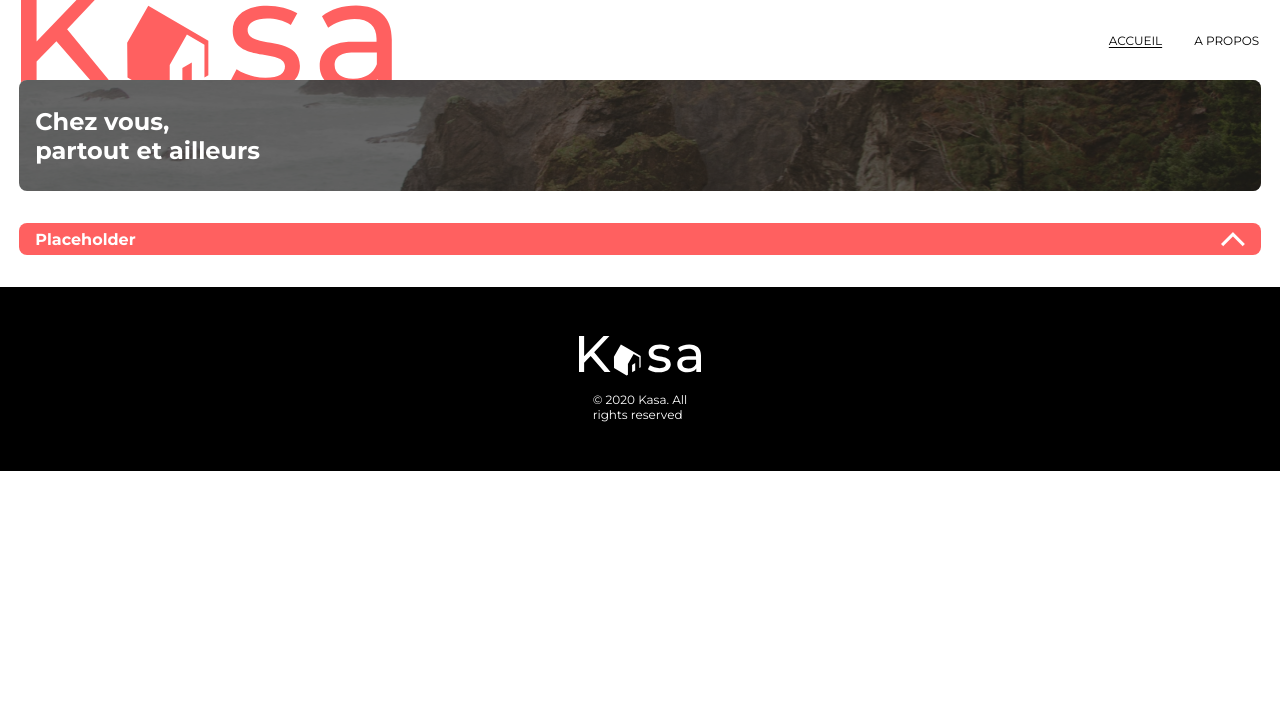
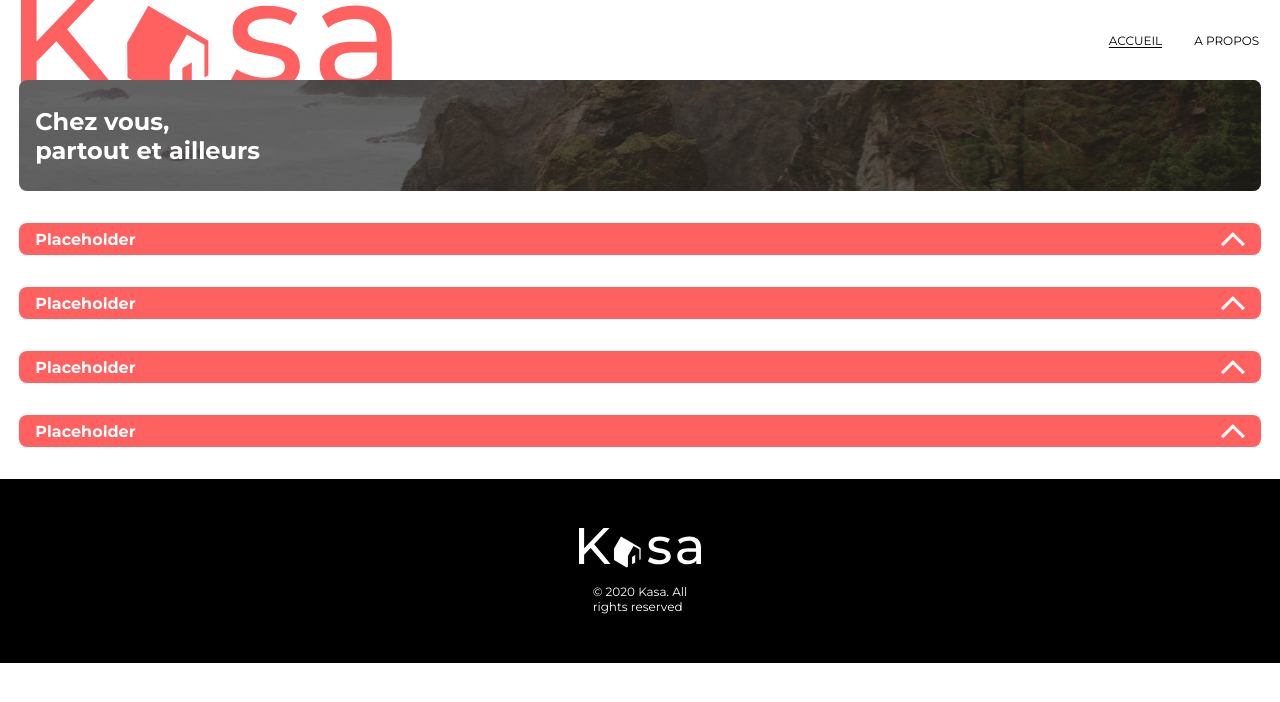
Before and after one commit to MarronFrui/kasa-openclassroom, a React (Vite) app: page /about in a window 1280 px wide. Shown: the top 702 px of the page. Built offline with nearby package versions, Linux system fonts and the light colour scheme.

Commit message:
Feat: Collapse styling | setup for the animation

```diff
--- a/src/components/About/About.jsx
+++ b/src/components/About/About.jsx
@@ -6,6 +6,9 @@ export default function About() {
     <>
       <Banner />
       <Collapse />
+      <Collapse />
+      <Collapse />
+      <Collapse />
     </>
   );
 }
--- a/src/components/Collapse/Collapse.jsx
+++ b/src/components/Collapse/Collapse.jsx
@@ -7,6 +7,11 @@ export default function Collapse() {
         <div> Placeholder </div>
         <img src="../../src/assets/arrow.png"></img>
       </div>
+      <div className="equipement">
+        <li>Placeholder</li>
+        <li>Placeholder</li>
+        <li>Placeholder</li>
+      </div>
     </>
   );
 }
--- a/src/components/Collapse/Collapse.scss
+++ b/src/components/Collapse/Collapse.scss
@@ -2,7 +2,7 @@
   display: flex;
   background-color: #ff6060;
   color: white;
-  margin: 2rem 0 2rem 0;
+  margin: 2rem 0 0 0;
   height: 2rem;
   align-items: center;
   padding: 0 1rem 0 1rem;
@@ -10,3 +10,9 @@
   border-radius: 0.5rem;
   justify-content: space-between;
 }
+
+.equipement {
+  max-height: 0;
+  overflow: hidden;
+  transition: max-height 0.3s ease;
+}
--- a/src/components/Footer/Footer.scss
+++ b/src/components/Footer/Footer.scss
@@ -1,8 +1,8 @@
 .footer-container {
   display: flex;
+  margin-top: 2rem;
   flex-direction: column;
   align-items: center;
-  margin: auto;
   justify-content: center;
   background-color: black;
   width: 100%;
```
